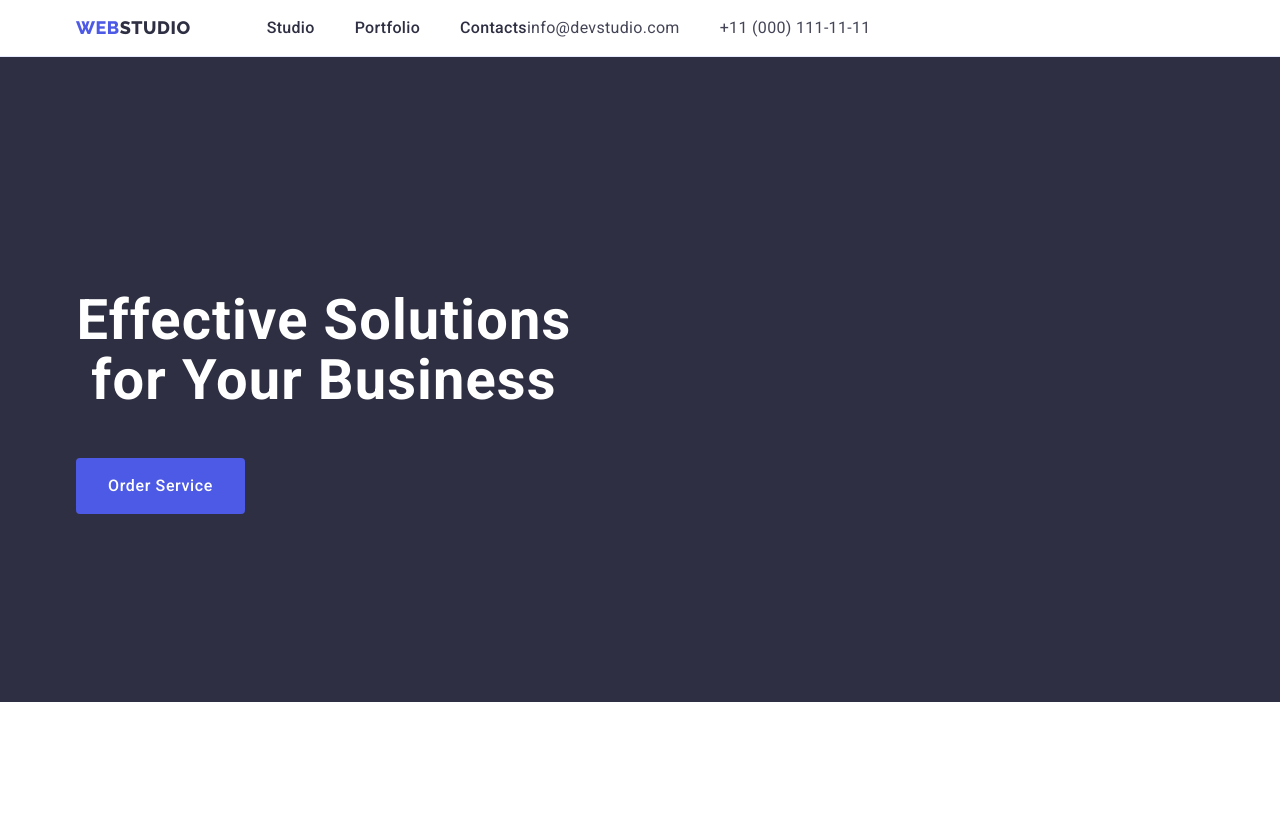
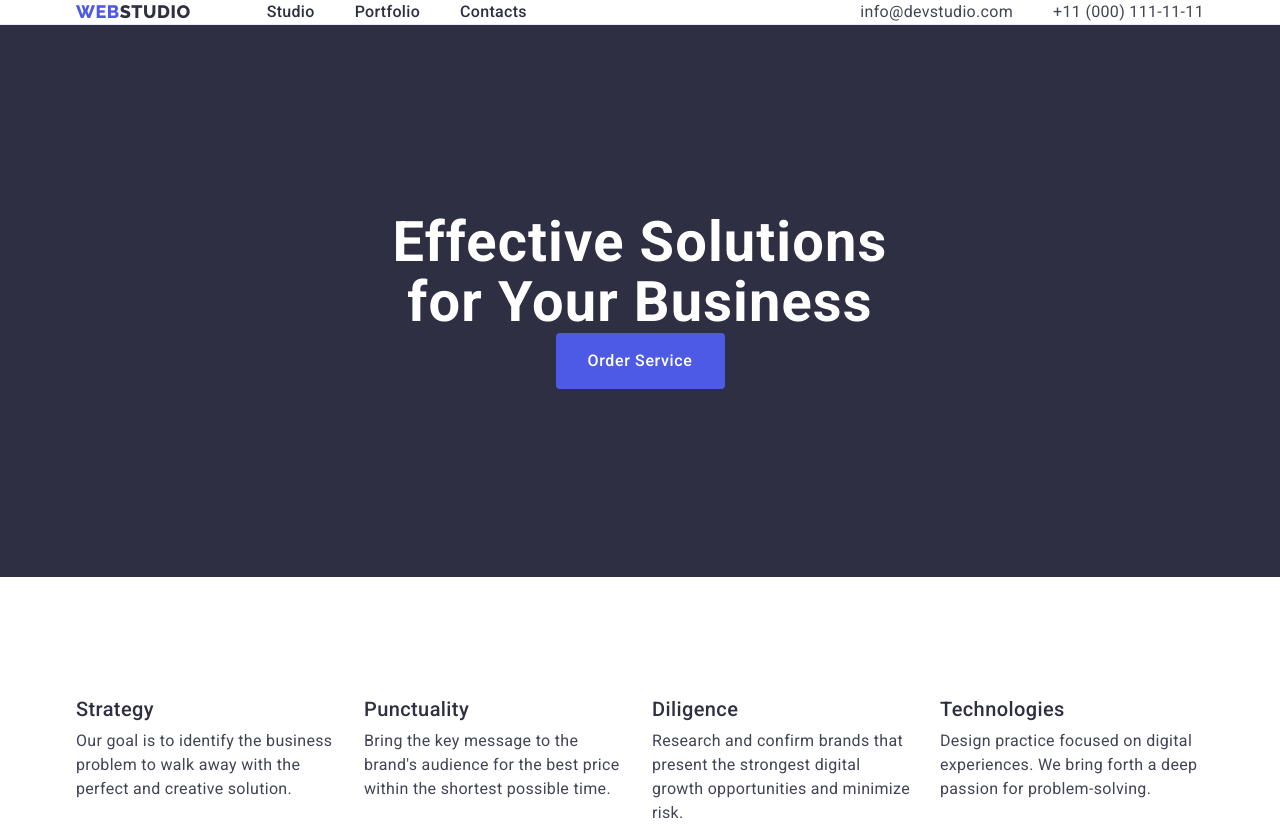
Before and after one commit to Hallekh/goit-markup-hw-03, a plain HTML site: page index.html in a window 1280 px wide. Shown: the top 828 px of the page. Drawn offline with nearby package versions, Linux system fonts and the light colour scheme.

Commit message:
fixed after mentor's check

```diff
--- a/css/styles.css
+++ b/css/styles.css
@@ -20,6 +20,23 @@ body {
   background-color: var(--white-background-color);
 }
 
+h1,
+h1,
+h3,
+h3,
+h4,
+h4,
+h5,
+h5,
+p {
+  margin: 0;
+}
+
+ul,
+ol {
+  margin: 0;
+}
+
 a {
   text-decoration: none;
   color: var(--text-color);
@@ -35,6 +52,7 @@ img {
 
 address {
   font-style: normal;
+  margin-left: auto;
 }
 
 address a:hover,
@@ -73,7 +91,8 @@ header nav .logo {
 }
 
 .list {
-  margin: o;
+  margin-right: o;
+  margin-left: 0;
   padding-left: 0;
   list-style: none;
   display: flex;
@@ -121,9 +140,13 @@ header nav .logo {
   letter-spacing: 0.02em;
   color: var(--white-background-color);
   max-width: 496px;
+  margin-right: auto;
+  margin-left: auto;
 }
 
 .btn {
+  margin-right: auto;
+  margin-left: auto;
   cursor: pointer;
   background-color: var(--active-states-color);
   font-family: "Roboto", sans-serif;
@@ -202,7 +225,7 @@ header nav .logo {
 }
 
 .feature {
-  width: calc((100%-72px) / 4);
+  width: calc((100% - 72px) / 4);
 }
 
 .about {
@@ -262,14 +285,12 @@ header nav .logo {
   font-weight: 500;
   letter-spacing: 0.4px;
   line-height: 1.2;
-  text-align: center;
   margin-bottom: 8px;
 }
 
 .card-text {
   line-height: 1.2;
   letter-spacing: 0.02em;
-  text-align: center;
 }
 
 .team {
```
